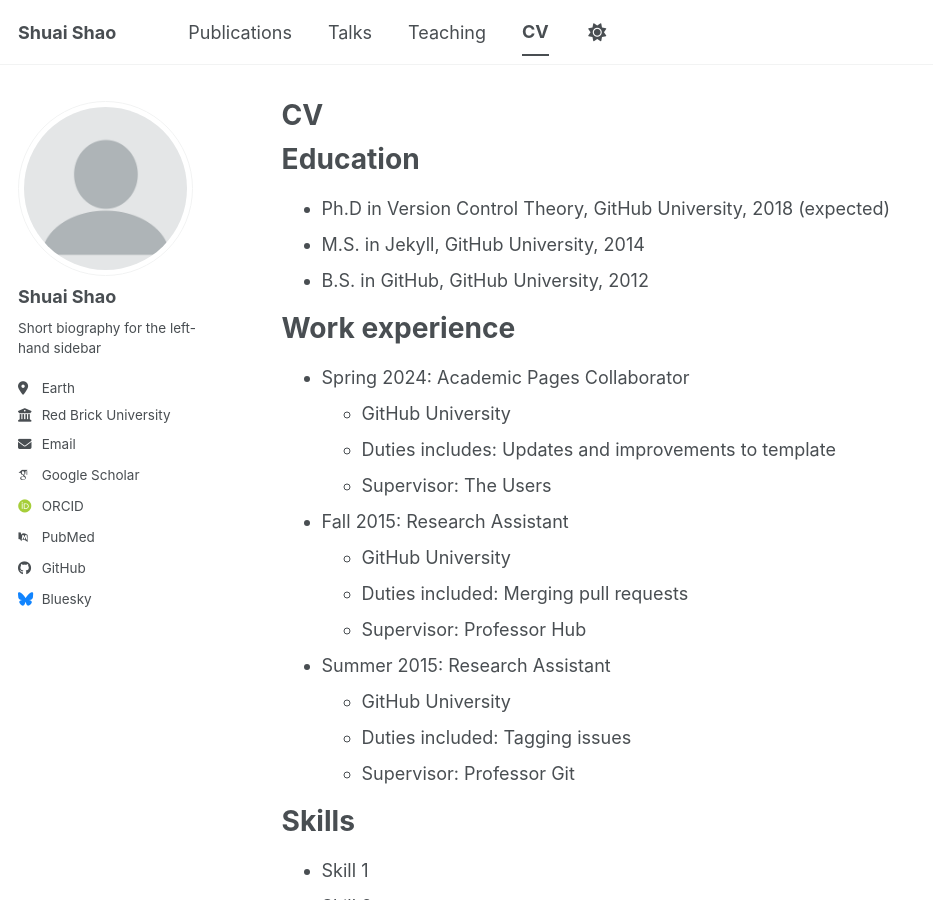
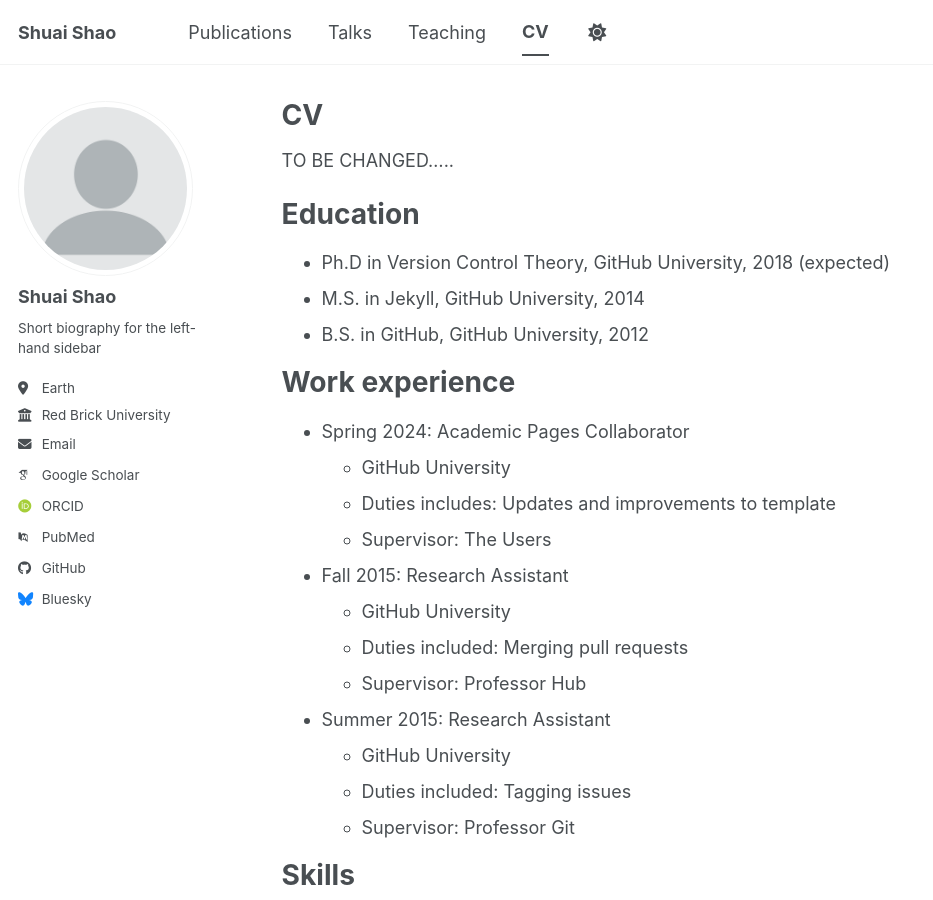
Before and after one commit to ShuaiShao-1203/ShuaiShao-1203.github.io, a Jekyll site: the page built from _pages/cv.md, in a window 1280 px wide and 900 px high. Shown: the whole window, without its empty margins (0-933 px from the left). Built offline with Jekyll 4.4.1, drawn with Linux system fonts in a browser that asks for light colours; some web fonts are replaced; a script bundle is joined from its source files by our own code; library files that are not in the unit come from our copies.

Commit message:
Update cv.md

```diff
--- a/_pages/cv.md
+++ b/_pages/cv.md
@@ -8,6 +8,9 @@
 ---
 
 {% include base_path %}
+
+TO BE CHANGED.....
+
 
 Education
 ======
```
